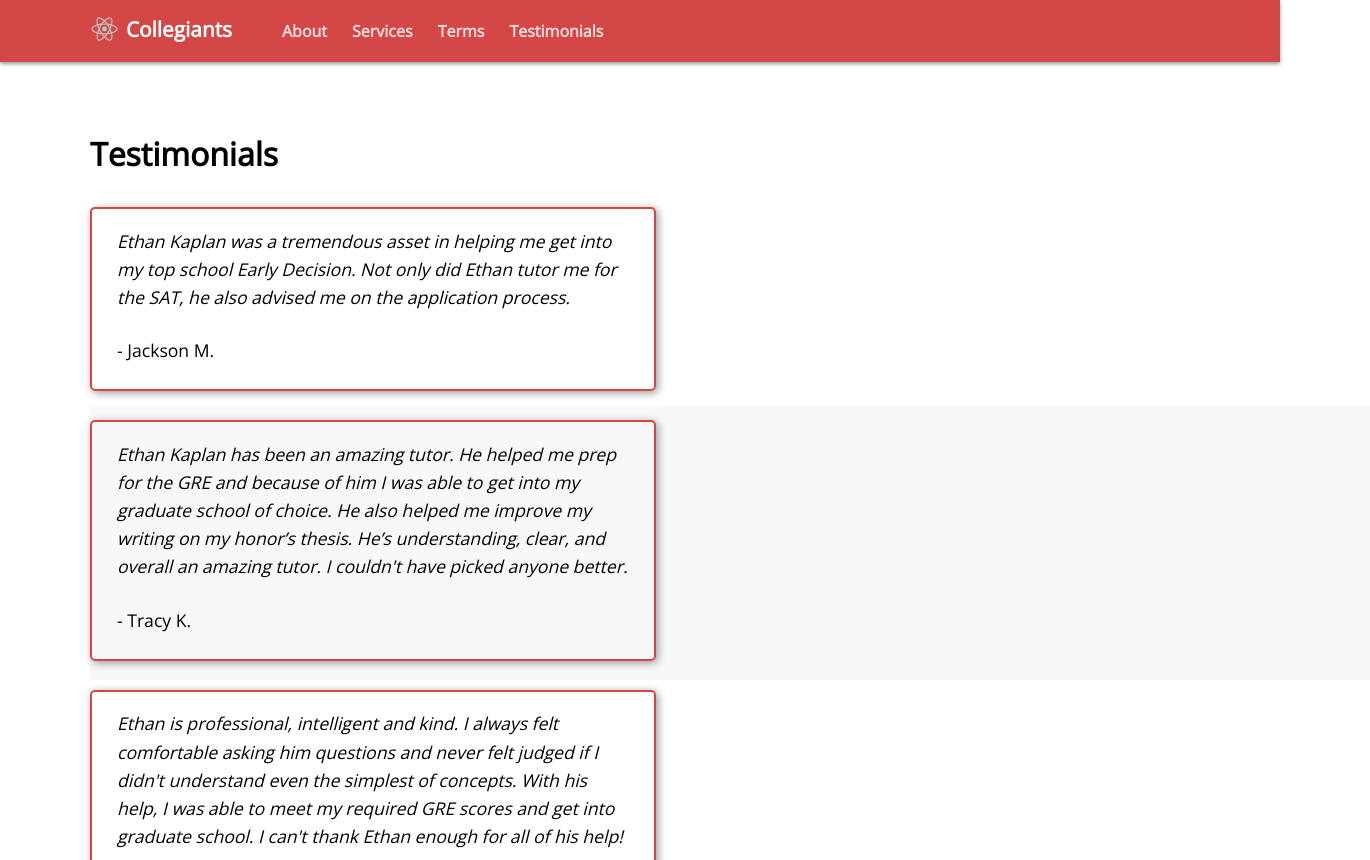
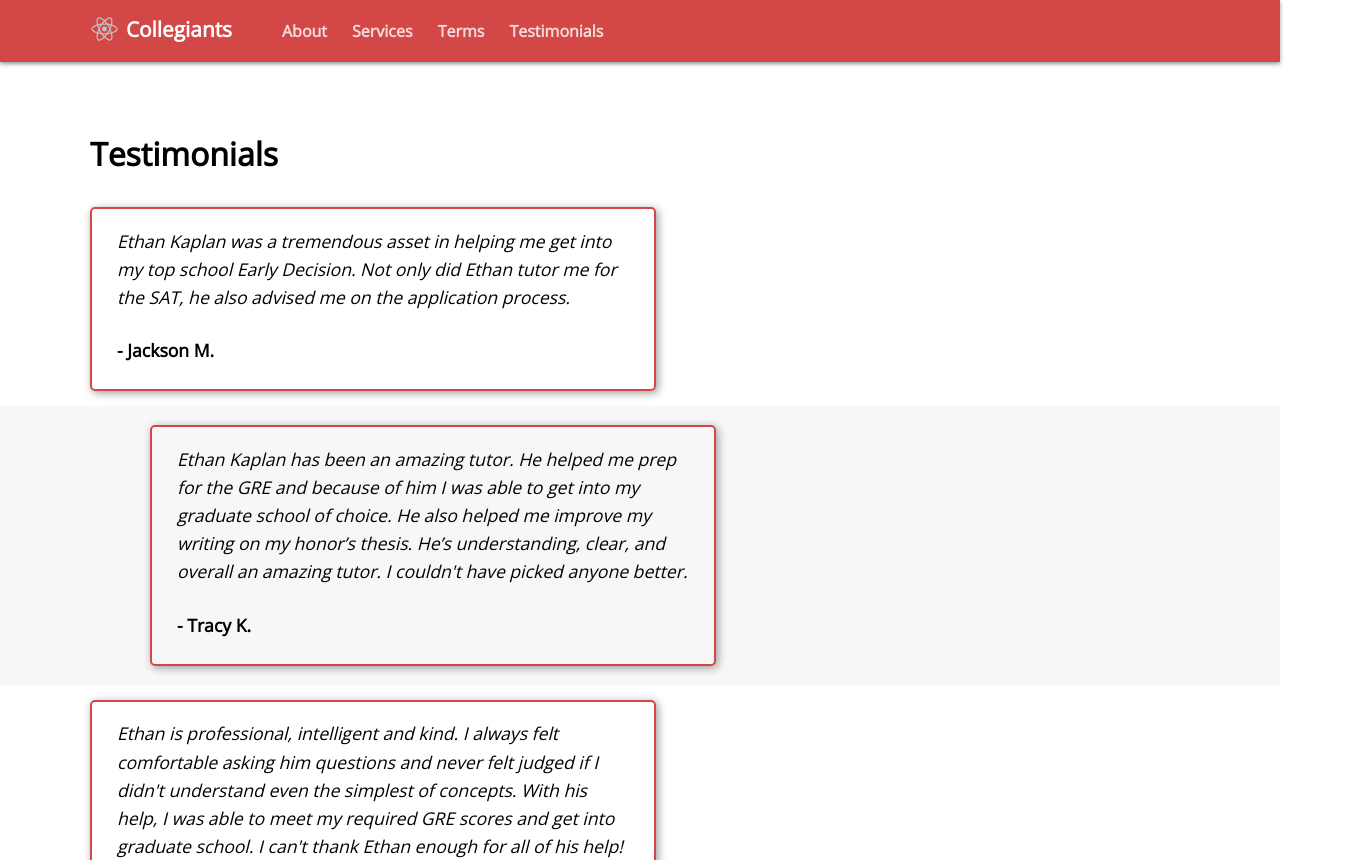
Before and after one commit to gibsonhdrew/collegiants, a React (Create React App) app: page /testimonials in a window 1280 px wide. Shown: the top 860 px of the page, 1370 px wide, since content can reach past the window. Built offline with nearby package versions, Linux system fonts and the light colour scheme.

Commit message:
some logic for email submission

```diff
--- a/src/App.css
+++ b/src/App.css
@@ -1,3 +1,8 @@
+html, body {
+  max-width: 100%;
+  overflow-x: hidden;
+}
+
 * {
   font-family: 'Open Sans', sans-serif;
 }
@@ -46,6 +51,17 @@ a {
   padding-left: 8px;
 }
 
+.grayBG:before {
+  content:"";
+  z-index: -1;
+  background-color: #f7f7f7;
+  position: absolute;
+  margin-top: -4px;
+  left: -2000px;
+  height: 100%;
+  width: 2000px;
+}
+
 .navItem {
   opacity: 0.8;
 }
--- a/src/App.js
+++ b/src/App.js
@@ -6,6 +6,7 @@ import About from './modules/About'
 import Services from './modules/Services'
 import Terms from './modules/Terms'
 import Testimonials from './modules/Testimonials'
+import Submitted from './modules/Submitted'
 import './App.css';
 
 class App extends Component {
@@ -40,6 +41,7 @@ class App extends Component {
             <Route exact path='/services' component={Services}/>
             <Route exact path='/terms' component={Terms}/>
             <Route exact path='/testimonials' component={Testimonials}/>
+            <Route exact path='/submitted' component={Submitted}/>
           </Content>
         </AppBody>
       </Router>
@@ -63,6 +65,8 @@ const Nav = (props) => (
     boxShadow: '0px 2px 4px #999',
     paddingTop: '15px',
     height: '47px',
+    opacity: '1',
+    zIndex: '1',
     color: 'white'
   }} {...props} />
 )
@@ -77,7 +81,7 @@ const NavItems = (props) => (
 )
 
 const Content = (props) => (
-  <p style={{
+  <div style={{
     paddingTop: '100px',
     width: '1100px',
     maxWidth: '100vw',
--- a/src/modules/Home.js
+++ b/src/modules/Home.js
@@ -1,10 +1,55 @@
 import React, { Component } from 'react';
 
 class Home extends Component {
+  constructor(props) {
+    super(props);
+    this.handleButtonClick = this.handleButtonClick.bind(this);
+    this.handleChange = this.handleChange.bind(this);
+    this.state = {userName: '', userEmail: '', userPhone: '', userSubjects: '', userZip: ''}
+  }
+  handleChange(e) {
+    if (e.target.id === 'uName') {
+      this.setState({
+        userName: e.target.value
+      })
+    } else if (e.target.id === 'uEmail') {
+      this.setState({
+        userEmail: e.target.value
+      })
+    } else if (e.target.id === 'uPhone') {
+      this.setState({
+        userPhone: e.target.value
+      })
+    } else if (e.target.id === 'uSubjects') {
+      this.setState({
+        userSubjects: e.target.value
+      })
+    } else if (e.target.id === 'uZip') {
+      this.setState({
+        userZip: e.target.value
+      })
+    }
+  }
+  handleButtonClick(event) {
+    console.log('button clicked.')
+    console.log('name: '+this.state.userName)
+    console.log('email: '+this.state.userEmail)
+    console.log('Phone no: '+this.state.userPhone)
+    console.log('Subjects: '+this.state.userSubjects)
+    console.log('ZIP code: '+this.state.userZip)
+  }
   render() {
     return (
       <div>
-        <EmailBox/>
+        <EmailBox
+          clickbutton={this.handleButtonClick}
+          changeText={this.handleChange}
+          userName={this.userName}
+          userEmail={this.userEmail}
+          userPhone={this.userPhone}
+          userSubjects={this.userSubjects}
+          userZip={this.userZip}
+        />
         <div style={{width: '550px'}}>
           <HomeHeader>Holistic Education Services</HomeHeader>
           <p className='bodyText'>
@@ -42,12 +87,14 @@ const EmailBox = (props) => (
     <p style={{
       fontWeight: 'bold',
       fontSize: '1.3em'
-    }}>Start tutoring with us!</p>
-    <input className='homeInput' placeholder='Name:'/><br/>
-    <input className='homeInput' placeholder='Email Address:'/><br/>
-    <input className='homeInput' placeholder='Phone Number:'/><br/>
-    <input className='homeInput' placeholder='Tutoring Subject(s):'/><br/>
-    <input className='homeInput' placeholder='ZIP Code:'/><br/>
+    }}>
+      Start tutoring with us!
+    </p>
+    <input id='uName' value={props.userName} onChange={props.changeText} className='homeInput' placeholder='Name:'/><br/>
+    <input id='uEmail' value={props.userEmail} onChange={props.changeText} className='homeInput' placeholder='Email Address:'/><br/>
+    <input id='uPhone' value={props.userPhone} onChange={props.changeText} className='homeInput' placeholder='Phone Number:'/><br/>
+    <input id='uSubjects' value={props.userSubjects} onChange={props.changeText} className='homeInput' placeholder='Tutoring Subject(s):'/><br/>
+    <input id='uZip' value={props.userZip} onChange={props.changeText} className='homeInput' placeholder='ZIP Code:'/><br/>
     <button className='submitBtn' style={{
       width: '326px',
       height:'36px',
@@ -57,7 +104,7 @@ const EmailBox = (props) => (
       fontWeight: 'bold',
       color: 'white',
       marginBottom:'5px'
-    }}>
+    }} onClick={props.clickbutton}>
       Submit &rarr;
     </button>
   </div>
--- /dev/null
+++ b/src/modules/Submitted.js
@@ -0,0 +1,16 @@
+import React, { Component } from 'react';
+
+class Submitted extends Component {
+  render() {
+    return (
+      <div>
+        <p className='pageTitle'>Success</p>
+        <p className='bodyText'>
+          Thanks for your interest in working with Collegients - you should hear back from us shortly.
+        </p>
+      </div>
+    )
+  }
+}
+
+export default Submitted;
--- a/src/modules/Testimonials.js
+++ b/src/modules/Testimonials.js
@@ -8,26 +8,26 @@ class About extends Component {
 
 				<Testimonial>
 					<p className='bodyText'><i>Ethan Kaplan was a tremendous asset in helping me get into my top school Early Decision. Not only did Ethan tutor me for the SAT, he also advised me on the application process.</i></p>
-					<p className='bodyText'>- Jackson M.</p>
+					<p className='bodyText'><b>- Jackson M.</b></p>
 				</Testimonial>
 
         <GrayBG>
-          <Testimonial>
+          <Testimonial2>
             <p className='bodyText'><i>Ethan Kaplan has been an amazing tutor. He helped me prep for the GRE and because of him I was able to get into my graduate school of choice. He also helped me improve my writing on my honor’s thesis. He’s understanding, clear, and overall an amazing tutor. I couldn&#39;t have picked anyone better.</i></p>
-            <p className='bodyText'>- Tracy K.</p>
-          </Testimonial>
+            <p className='bodyText'><b>- Tracy K.</b></p>
+          </Testimonial2>
         </GrayBG>
 
 				<Testimonial>
 					<p className='bodyText'><i>Ethan is professional, intelligent and kind. I always felt comfortable asking him questions and never felt judged if I didn&#39;t understand even the simplest of concepts. With his help, I was able to meet my required GRE scores and get into graduate school. I can&#39;t thank Ethan enough for all of his help!</i></p>
-					<p className='bodyText'>- Eva S.</p>
+					<p className='bodyText'><b>- Eva S.</b></p>
 				</Testimonial>
 
         <GrayBG>
-          <Testimonial>
+          <Testimonial2>
             <p className='bodyText'><i>Ethan has been a godsend for our son. He helped him prepare for the SAT and navigate the college application process. With Ethan’s invaluable expertise, our son received an excellent test score and was accepted into 12 highly regarded colleges and waitlisted on an additional 2 schools. He even received Presidential Scholarships to some of the schools. Ethan is not only an excellent tutor but also a caring and supportive person. Thank you Ethan for helping to bring out the best in our son!</i></p>
-            <p className='bodyText'>- Terry S.</p>
-          </Testimonial>
+            <p className='bodyText'><b>- Terry S.</b></p>
+          </Testimonial2>
         </GrayBG>
 			</div>
 		)
@@ -39,7 +39,21 @@ const Testimonial = (props) => (
     width: '40vw',
     boxShadow: '2px 2px 8px #999999',
     marginBottom: '15px',
-    marginTop: '10px',
+    marginTop: '15px',
+    paddingLeft: '25px',
+    paddingRight: '25px',
+    borderRadius: '5px',
+    border: '2px solid #d34747'
+  }} {...props} />
+)
+
+const Testimonial2 = (props) => (
+  <div style= {{
+    width: '40vw',
+    boxShadow: '2px 2px 8px #999999',
+    marginBottom: '15px',
+    marginTop: '15px',
+    marginLeft: '60px',
     paddingLeft: '25px',
     paddingRight: '25px',
     borderRadius: '5px',
@@ -48,11 +62,12 @@ const Testimonial = (props) => (
 )
 
 const GrayBG = (props) => (
-  <div style= {{
+  <div className= 'grayBG' style= {{
+    position: 'relative',
     width: '100vw',
     paddingTop: '4px',
     paddingBottom: '4px',
-    backgroundColor: '#f8f8f8'
+    backgroundColor: '#f7f7f7'
   }} {...props} />
 )
 
```
